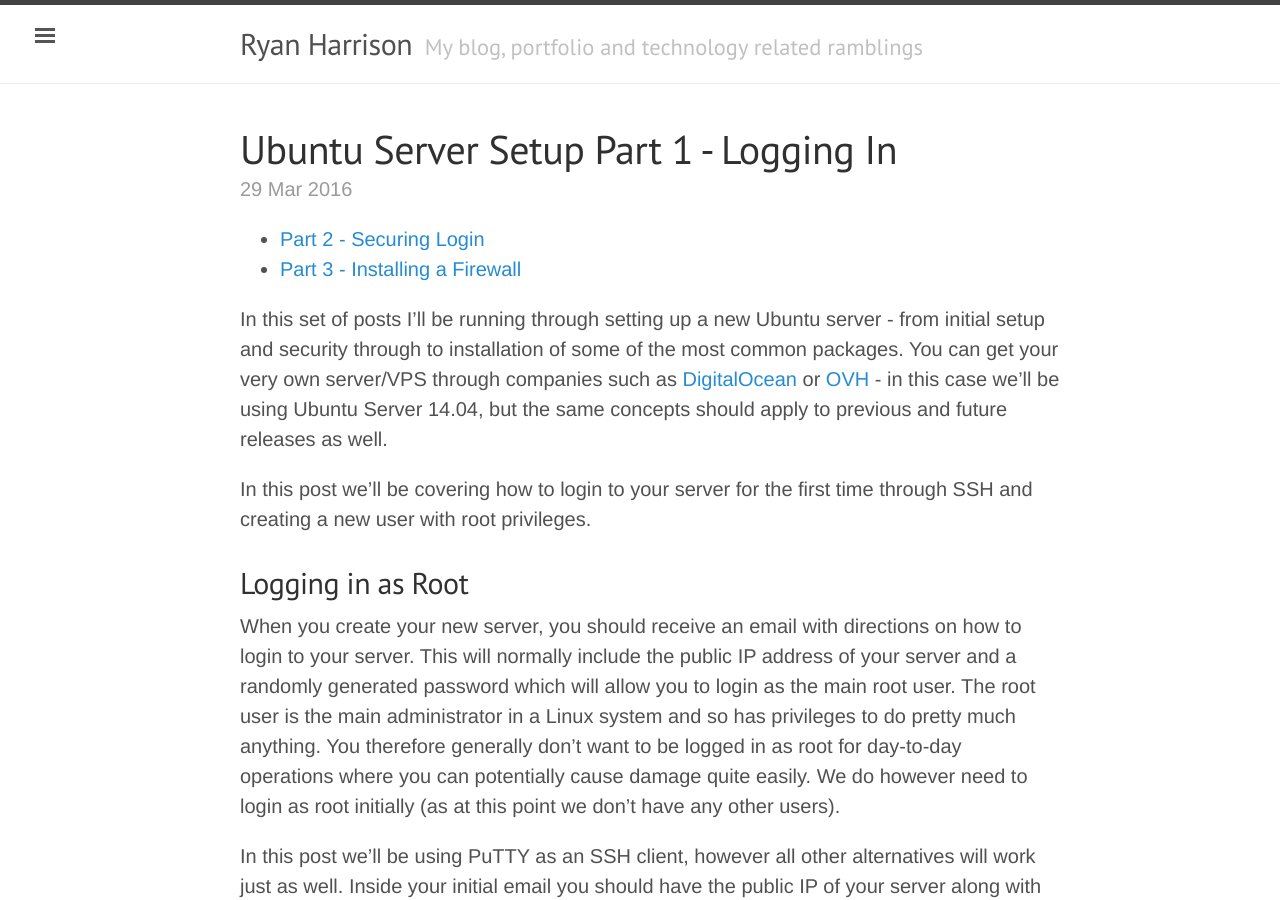
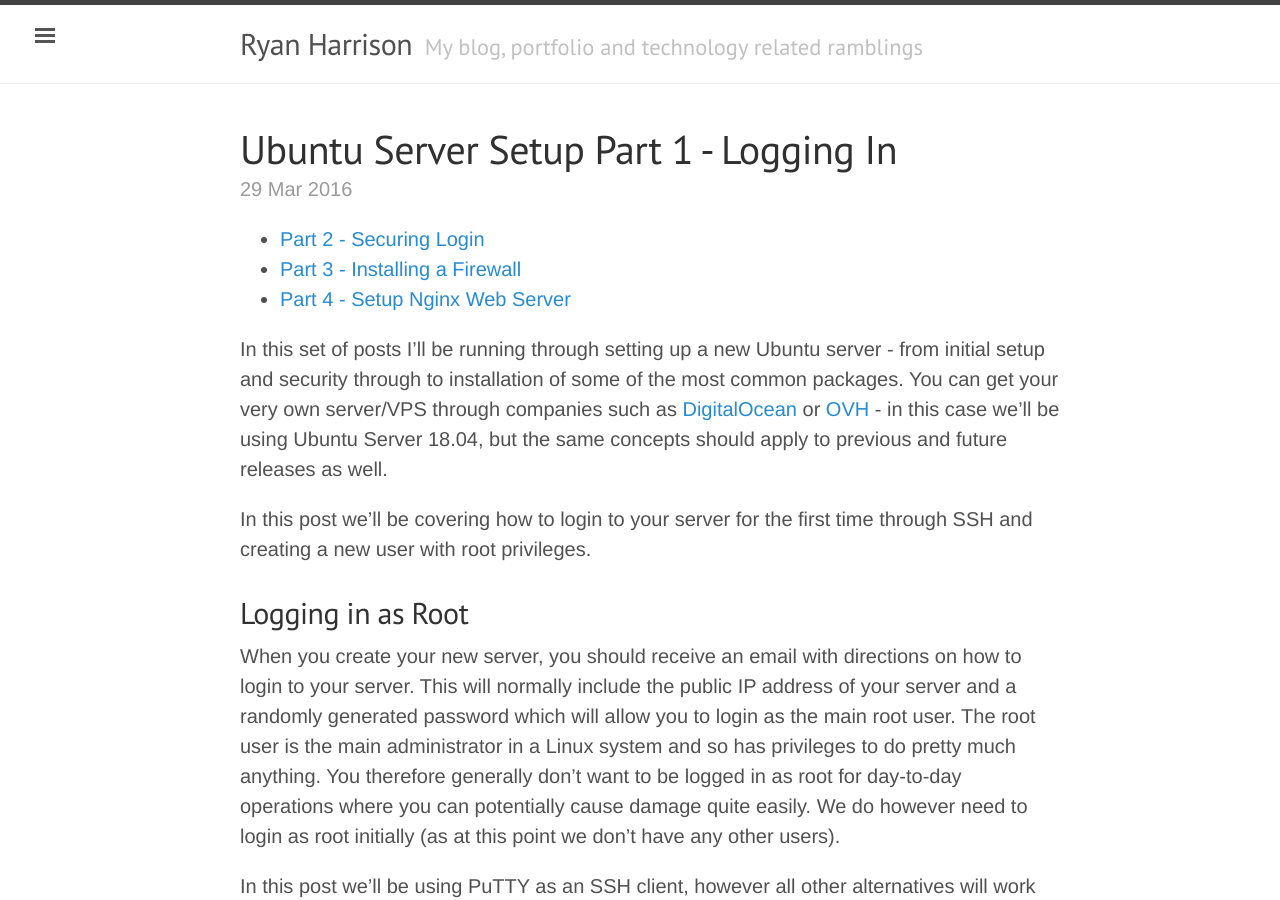
Before and after one commit to raharrison/ryanharrison.co.uk, a Jekyll site: the page built from _posts/2016-03-29-ubuntu-server-setup-part-1-logging-in.md, in a window 1280 px wide and 900 px high. Built offline with Jekyll 4.4.1, drawn with Linux system fonts in a browser that asks for light colours; comment, search, counter and statistics services are not loaded; some of the changed text lies outside the part shown.

Commit message:
Add links to previous parts

```diff
--- a/_posts/2016-03-29-ubuntu-server-setup-part-1-logging-in.md
+++ b/_posts/2016-03-29-ubuntu-server-setup-part-1-logging-in.md
@@ -10,8 +10,9 @@ tags:
 
 - [Part 2 - Securing Login]({{ site.baseurl }}{% post_url 2018-03-11-ubuntu-server-setup-part-2-securing-login %})
 - [Part 3 - Installing a Firewall]({{ site.baseurl }}{% post_url 2018-07-31-ubuntu-server-setup-part-3-setup-firewall %})
+- [Part 4 - Setup Nginx Web Server]({{ site.baseurl }}{% post_url 2018-08-08-ubuntu-server-setup-part-4-setup-nginx-server %})
 
-In this set of posts I'll be running through setting up a new Ubuntu server - from initial setup and security through to installation of some of the most common packages. You can get your very own server/VPS through companies such as [DigitalOcean](http://digitalocean.com/) or [OVH](https://www.ovh.co.uk/) - in this case we'll be using Ubuntu Server 14.04, but the same concepts should apply to previous and future releases as well.
+In this set of posts I'll be running through setting up a new Ubuntu server - from initial setup and security through to installation of some of the most common packages. You can get your very own server/VPS through companies such as [DigitalOcean](http://digitalocean.com/) or [OVH](https://www.ovh.co.uk/) - in this case we'll be using Ubuntu Server 18.04, but the same concepts should apply to previous and future releases as well.
 
 In this post we'll be covering how to login to your server for the first time through SSH and creating a new user with root privileges.
 
```
Also changed, not shown: other parts of _posts/2016-03-29-ubuntu-server-setup-part-1-logging-in.md (+4 -0 lines), _posts/2018-03-11-ubuntu-server-setup-part-2-securing-login.md (+1 -0 lines), _posts/2018-07-31-ubuntu-server-setup-part-3-setup-firewall.md (+2 -1 lines).
